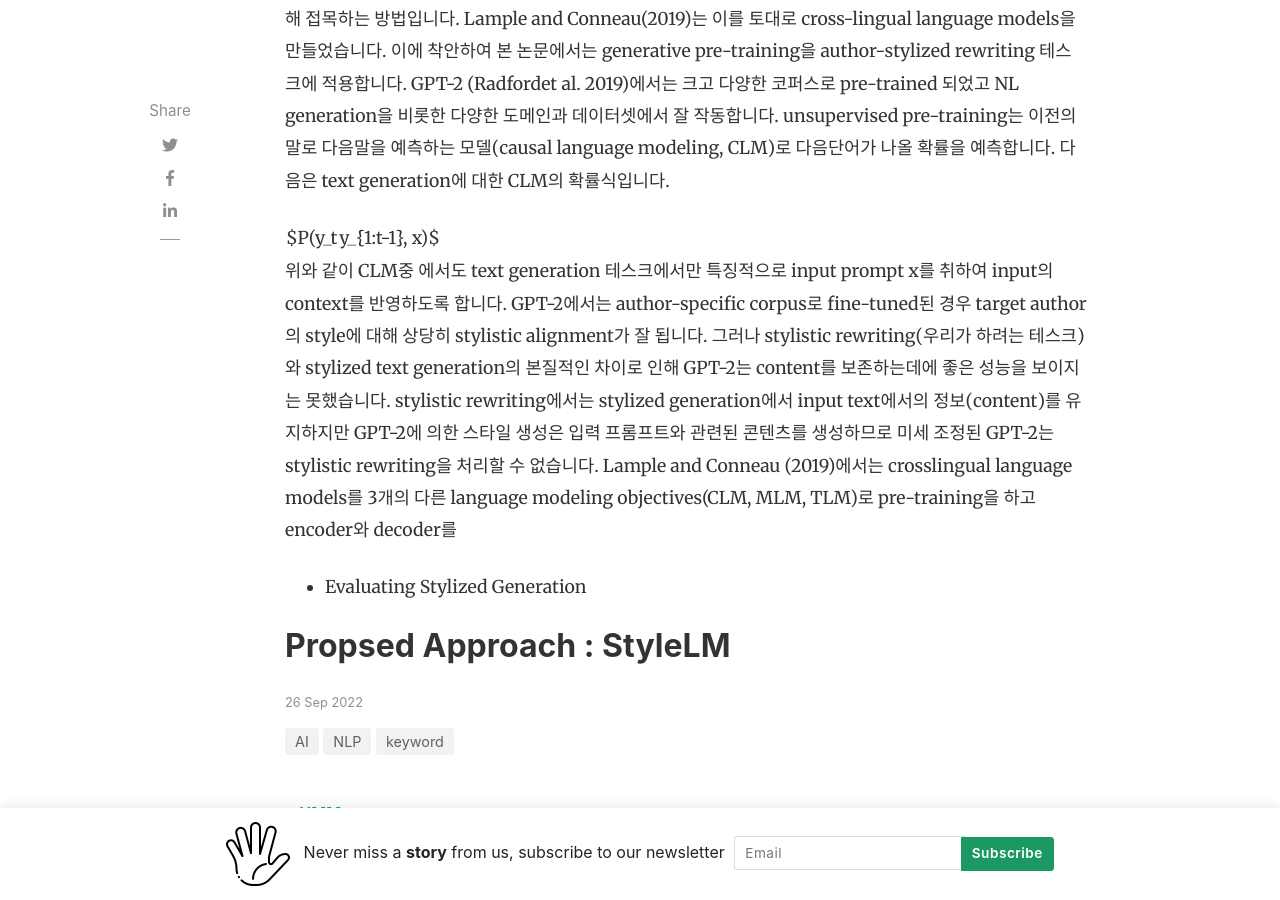
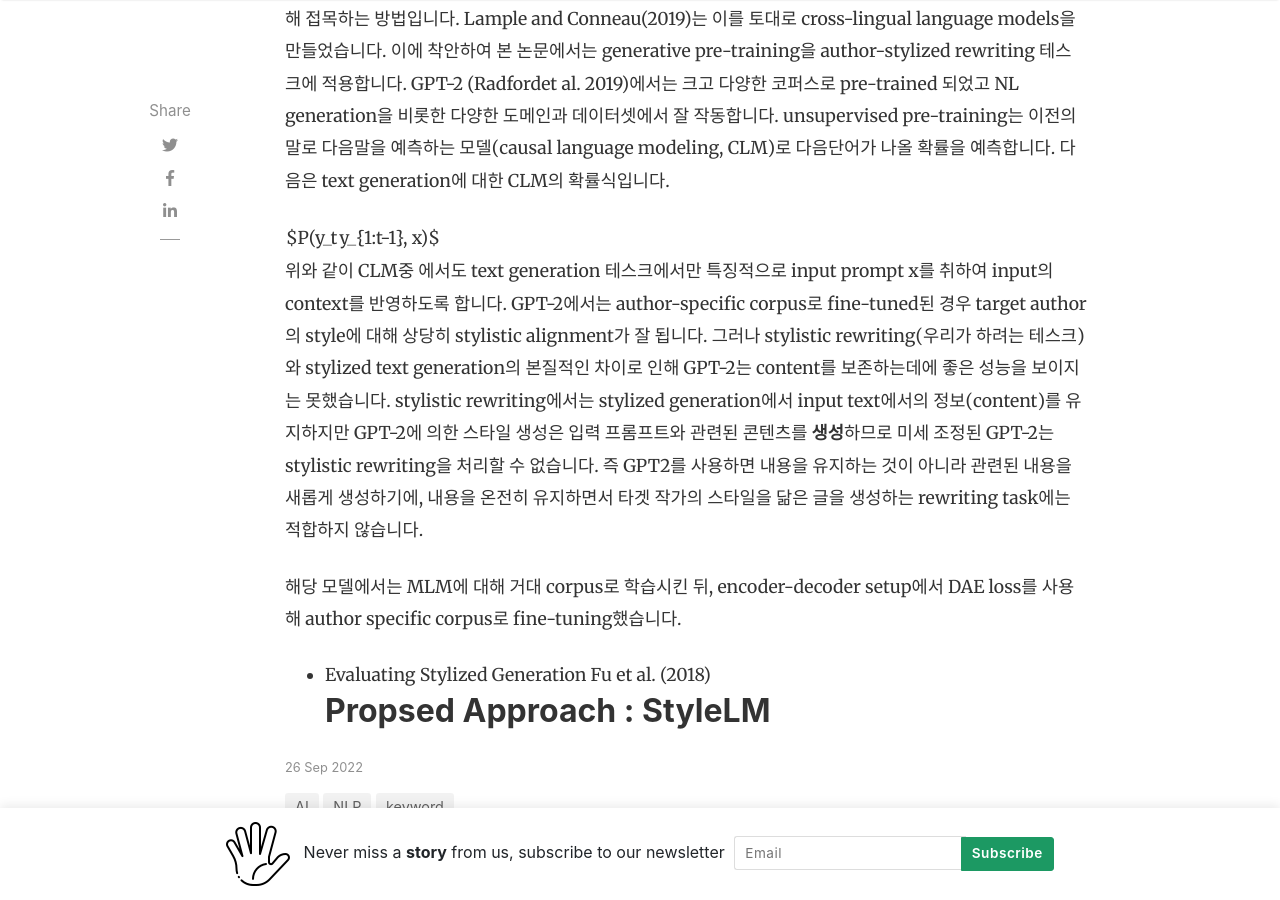
Before and after one commit to ozzaney/ozzaney_, a Jekyll site: the page built from _posts/2022-09-26-author-style.md, in a window 1280 px wide and 900 px high, scrolled down 4021 px. Built offline with Jekyll 4.4.1, drawn with Linux system fonts in a browser that asks for light colours; nearby versions of some CDN libraries; comment, search, counter and statistics services are not loaded.

Commit message:
Update 2022-09-26-author-style.md

```diff
--- a/_posts/2022-09-26-author-style.md
+++ b/_posts/2022-09-26-author-style.md
@@ -42,7 +42,7 @@ Jhamtani et al. (2017)는 “Shakespearized text”를 만들려고 하긴 했
 parallel data를 이용한다면 author별로 parallel 데이터를 구축해야하는 한계가 있으므로 이에 의존하지 않는 방식이 필요했습니다.
 이에 따라 본논문에서는 parallel data에 의존하지 않는 author-stylized rewriting 방법에 대해 propose하였습니다.
 
-<img width="503" alt="스크린샷 2022-09-26 오후 4 23 02" src="https://user-images.githubusercontent.com/85322951/192216941-66b8c760-8f3b-40fd-910f-4c056be2259d.png">{: width="500" height="400"}
+<img width="503" alt="스크린샷 2022-09-26 오후 4 23 02" src="https://user-images.githubusercontent.com/85322951/192216941-66b8c760-8f3b-40fd-910f-4c056be2259d.png">{: width="700" height="400"}
 
 이 모델의 특징은 **SOTA language model을 fine tuning해 parallel data없이 target author의 스타일 특성에 맞는 text rewriting**에 성공했다는 점 입니다.
 구체적인 학습방법은 다음과 같습니다.
@@ -89,9 +89,11 @@ $P(y_t|y_{1:t-1}, x)$
 
 위와 같이 CLM중 에서도 text generation 테스크에서만 특징적으로 input prompt x를 취하여 input의 context를 반영하도록 합니다.
 GPT-2에서는 author-specific corpus로 fine-tuned된 경우 target author의 style에 대해 상당히 stylistic alignment가 잘 됩니다. 그러나 stylistic rewriting(우리가 하려는 테스크)와 stylized text generation의 본질적인 차이로 인해 GPT-2는 content를 보존하는데에 좋은 성능을 보이지는 못했습니다.
-stylistic rewriting에서는 stylized generation에서 input text에서의 정보(content)를 유지하지만 GPT-2에 의한 스타일 생성은 입력 프롬프트와 관련된 콘텐츠를 생성하므로 미세 조정된 GPT-2는 stylistic rewriting을 처리할 수 없습니다.
- Lample and Conneau (2019)에서는 crosslingual language models를 3개의 다른 language modeling objectives(CLM, MLM, TLM)로 pre-training을 하고 encoder와 decoder를
+stylistic rewriting에서는 stylized generation에서 input text에서의 정보(content)를 유지하지만 GPT-2에 의한 스타일 생성은 입력 프롬프트와 관련된 콘텐츠를 **생성**하므로 미세 조정된 GPT-2는 stylistic rewriting을 처리할 수 없습니다.
+즉 GPT2를 사용하면 내용을 유지하는 것이 아니라 관련된 내용을 새롭게 생성하기에, 내용을 온전히 유지하면서 타겟 작가의 스타일을 닮은 글을 생성하는 rewriting task에는 적합하지 않습니다.
+
+해당 모델에서는 MLM에 대해 거대 corpus로 학습시킨 뒤, encoder-decoder setup에서 DAE loss를 사용해 author specific corpus로 fine-tuning했습니다.
 
 * Evaluating Stylized Generation
-
+Fu et al. (2018)
 ## Propsed Approach : StyleLM
```
